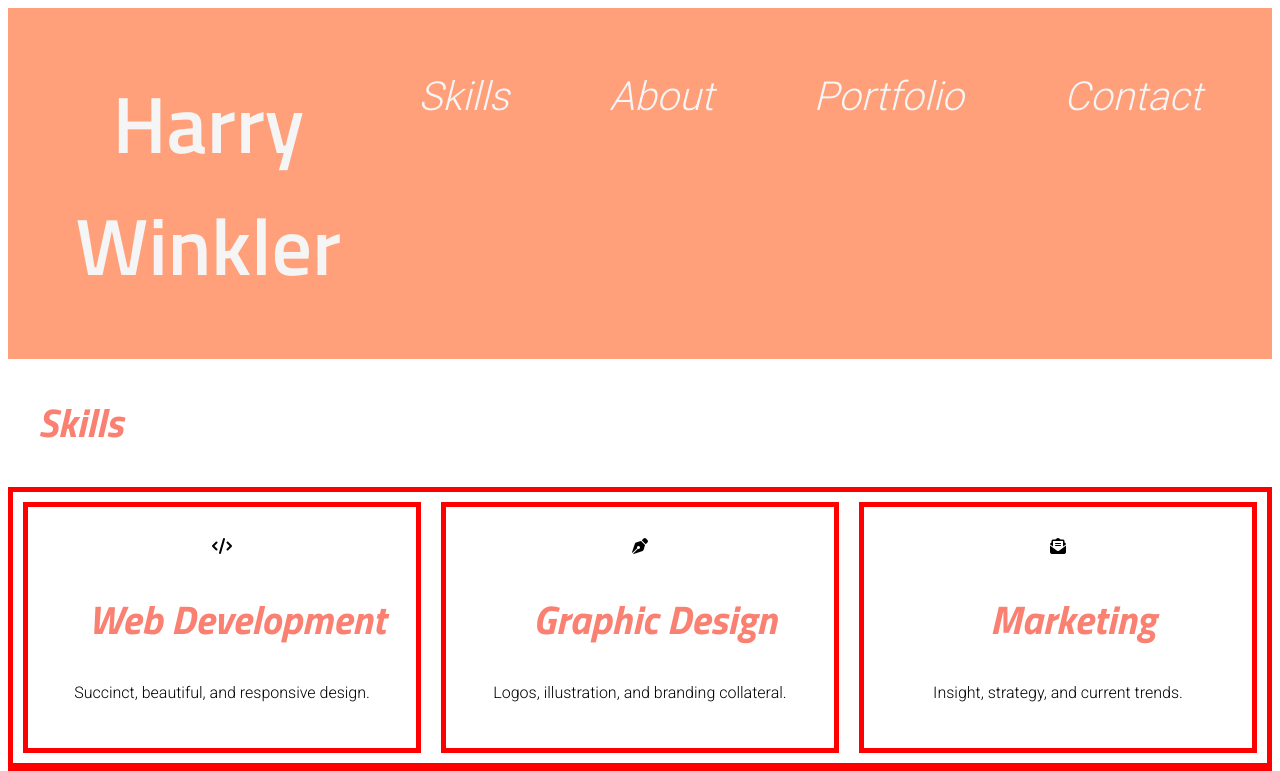
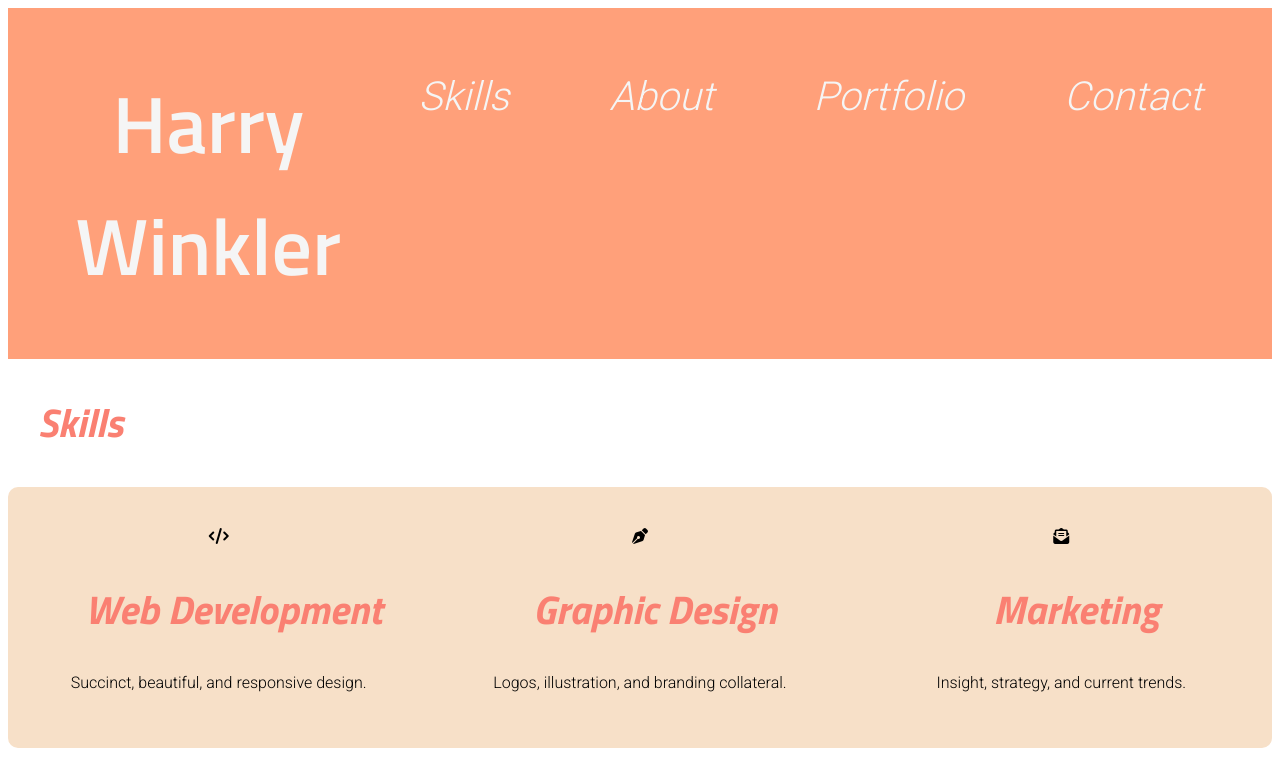
Before and after one commit to fumbl3b/portfolioSite, a plain HTML site: page index.html in a window 1280 px wide. Shown: the top 771 px of the page. Drawn offline with Linux system fonts and the light colour scheme.

Commit message:
removed red div borders

```diff
--- a/index.html
+++ b/index.html
@@ -24,7 +24,7 @@
     <main>
         <section id="skills">
             <h2>Skills</h2>
-            <div class="flex-container">
+            <div class="flex-container skills">
                 <div class="flex-item">
                     <i class="fas fa-code icon-large"></i>
                     <h2>Web Development</h2>
--- a/style.css
+++ b/style.css
@@ -30,10 +30,9 @@ header > nav {
     justify-content: center;
 }
 
-div {
-    border-style: solid;
-    border-color: red;
-    border-width: 5px;
+.skills {
+    background-color: #f7e0c8;
+    border-radius: 10px;
 }
 
 nav > ul{
```
